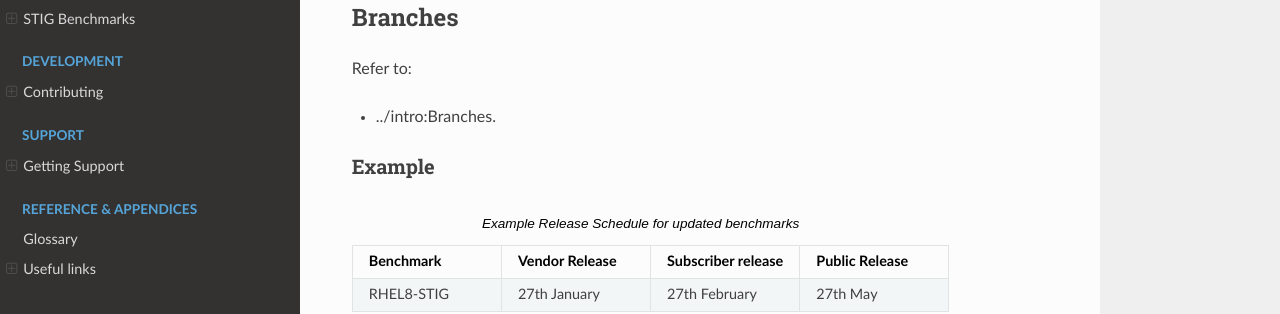
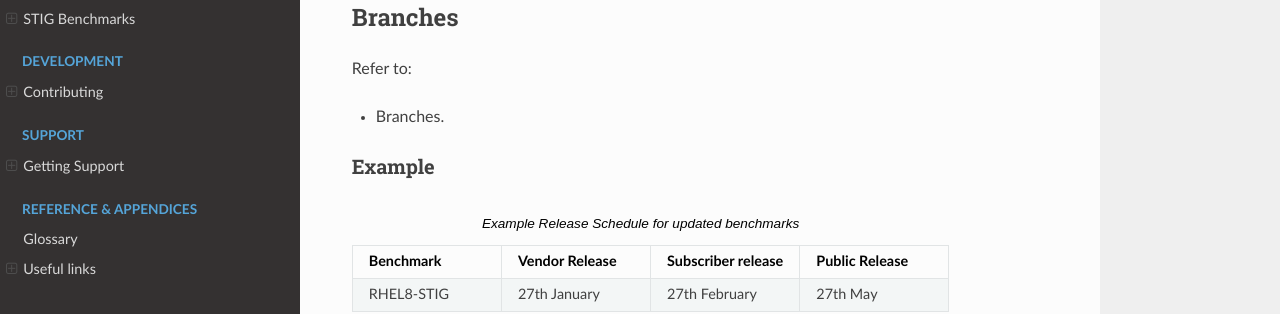
Before and after one commit to ansible-lockdown/MPG-AL-READTHEDOCS, a Sphinx documentation site: the page built from docs/source/combined/release_sched.rst, in a window 1280 px wide and 1288 px high. Shown: the part 715-1029 px from the top of the window. Built offline with Sphinx 7.4.7 and the Read the Docs theme 3.1.0, drawn with Linux system fonts in a browser that asks for light colours; pages that are not in the unit, such as notebooks, are missing from menus.

Commit message:
Updated layout
Signed-off-by: Mark Bolwell <mark.bollyuk@gmail.com>

```diff
--- a/docs/source/combined/release_sched.rst
+++ b/docs/source/combined/release_sched.rst
@@ -25,8 +25,7 @@ Branches
 
 Refer to:
 
-- :ref:`../intro:Branches`.
-
+- :ref:`Branches <../intro:Branches>`.
 
 Example
 ^^^^^^^
--- a/docs/source/intro.rst
+++ b/docs/source/intro.rst
@@ -147,7 +147,7 @@ There are occasions where both need updating or just one of them.
 
 As a rule, our goal is to abide to the following lifecycle process for branches and releases that include ansible-galaxy_ sync updates.
 Being community, we have direct customer requests and requirements that take priority in releases.
-For a more indepth Overview
+For a more in depth Overview
   :doc:`combined/release_sched`
 
 Branches
```
